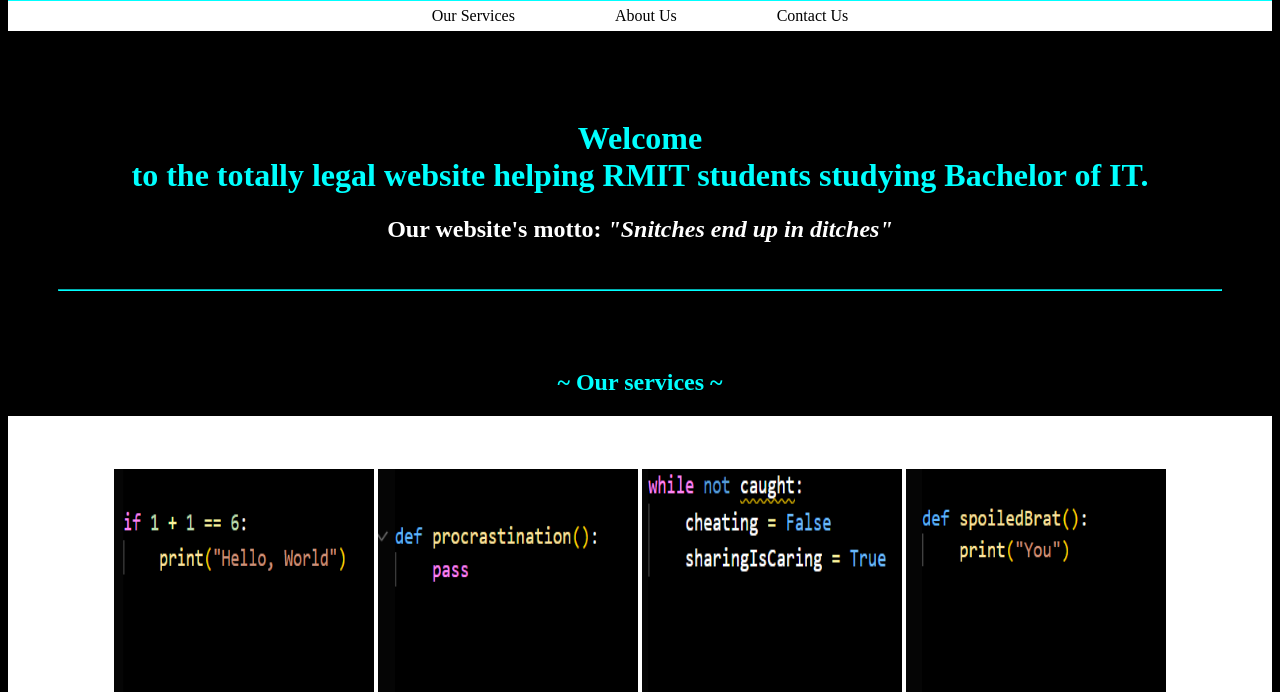
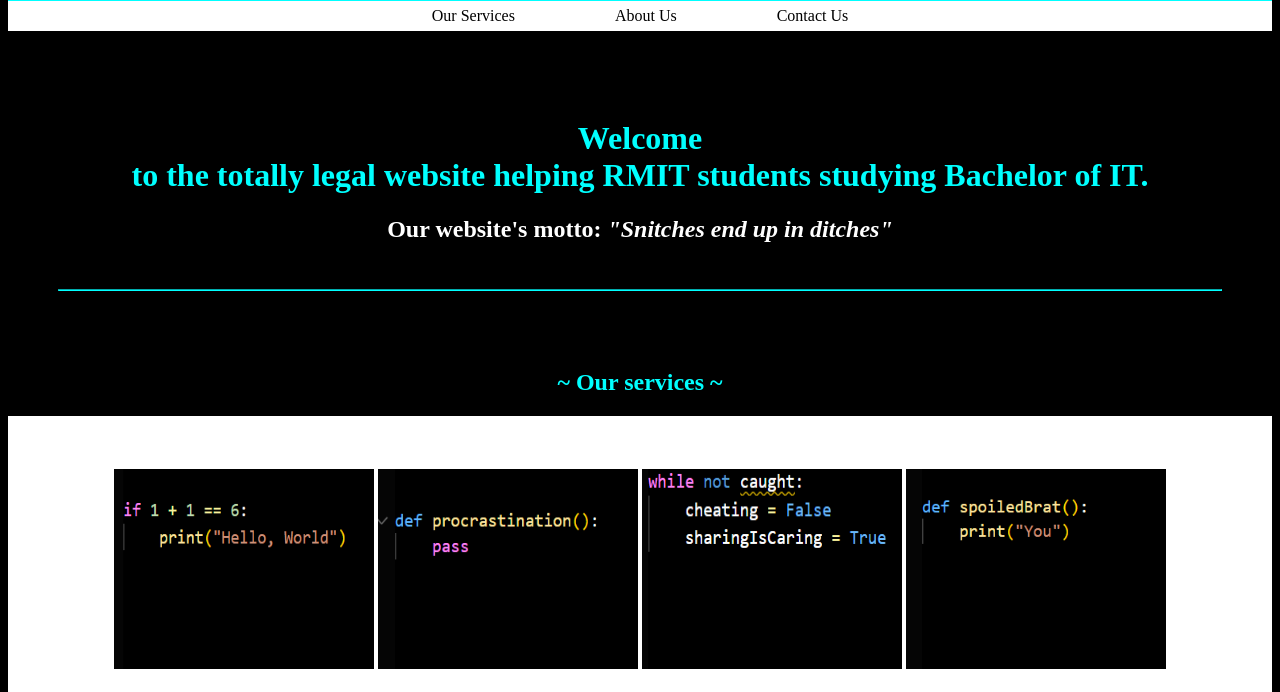
Before and after one commit to zyra-thant/business, a plain HTML site: page index.html in a window 1280 px wide. Shown: the part 107-799 px from the top of the page. Drawn offline with Linux system fonts and the light colour scheme.

Commit message:
Update index.html

```diff
--- a/index.html
+++ b/index.html
@@ -46,16 +46,16 @@
                 <tr>
                 <th>
 
-                    <img src="img/homework.png" width="260" height="260" alt="homework" <="" th="">
+                    <img src="img/homework.png" width="260" height="200" alt="homework" <="" th="">
                 </th>
                 <th>
-                    <img src="img/assignment.png" width="260" height="260" alt="assignment" <="" th="">
+                    <img src="img/assignment.png" width="260" height="200" alt="assignment" <="" th="">
                 </th>
                 <th>
-                    <img src="img/exams.png" width="260" height="260" alt="sharing" <="" th="">
+                    <img src="img/exams.png" width="260" height="200" alt="sharing" <="" th="">
               </th>
               <th>
-                <img src="img/identity.png" width="260" height="260" alt="identity theft" <="" th="">
+                <img src="img/identity.png" width="260" height="200" alt="identity theft" <="" th="">
               </th>
             </tr>
               <tr>
```
